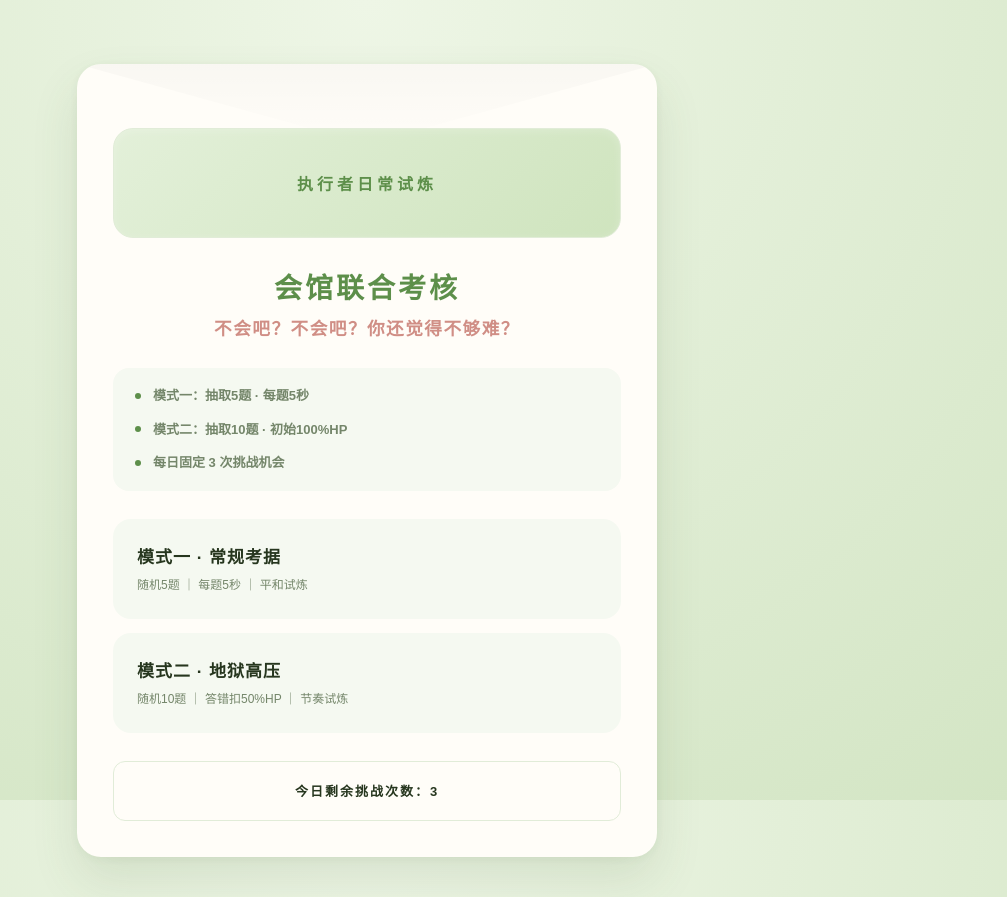
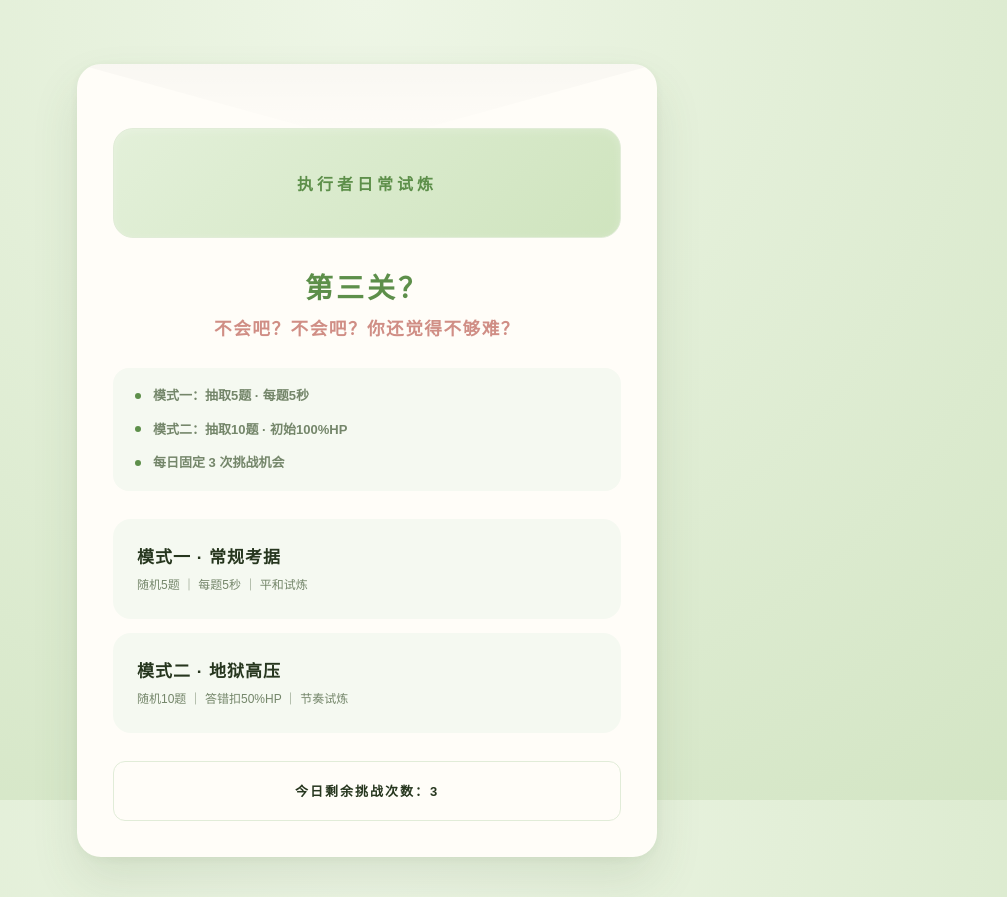
Before and after one commit to xigiy/xigiy.github.io, a plain HTML site: page app/lxh/test3/index.html in a window 1280 px wide. Shown: the whole page, without its empty margins (273-1280 px from the left). Drawn offline with nearby package versions, Linux system fonts and the light colour scheme; a small style sheet from the web is missing.

Commit message:
Update index.html

```diff
--- a/app/lxh/test3/index.html
+++ b/app/lxh/test3/index.html
@@ -3,7 +3,7 @@
 <head>
 <meta charset="UTF-8">
 <meta name="viewport" content="width=device-width, initial-scale=1.0, viewport-fit=cover">
-<title>会馆小站 · 执行者试炼</title>
+<title>Stech-还有第三关？</title>
 <!-- 引入 NaikaiFont -->
 <link href="https://fontsapi.zeoseven.com/701/main/result.css" onload="this.rel='stylesheet'" rel="preload" as="style" crossorigin />
 <noscript><link rel="stylesheet" href="https://fontsapi.zeoseven.com/701/main/result.css" /></noscript>
@@ -610,7 +610,7 @@
       <div class="banner">
         <div class="banner-text">执行者日常试炼</div>
       </div>
-      <div class="title text-center">会馆联合考核</div>
+      <div class="title text-center">第三关？</div>
       <div class="taunt-text text-center">不会吧？不会吧？你还觉得不够难？</div>
 
       <div class="info-modules">
```
